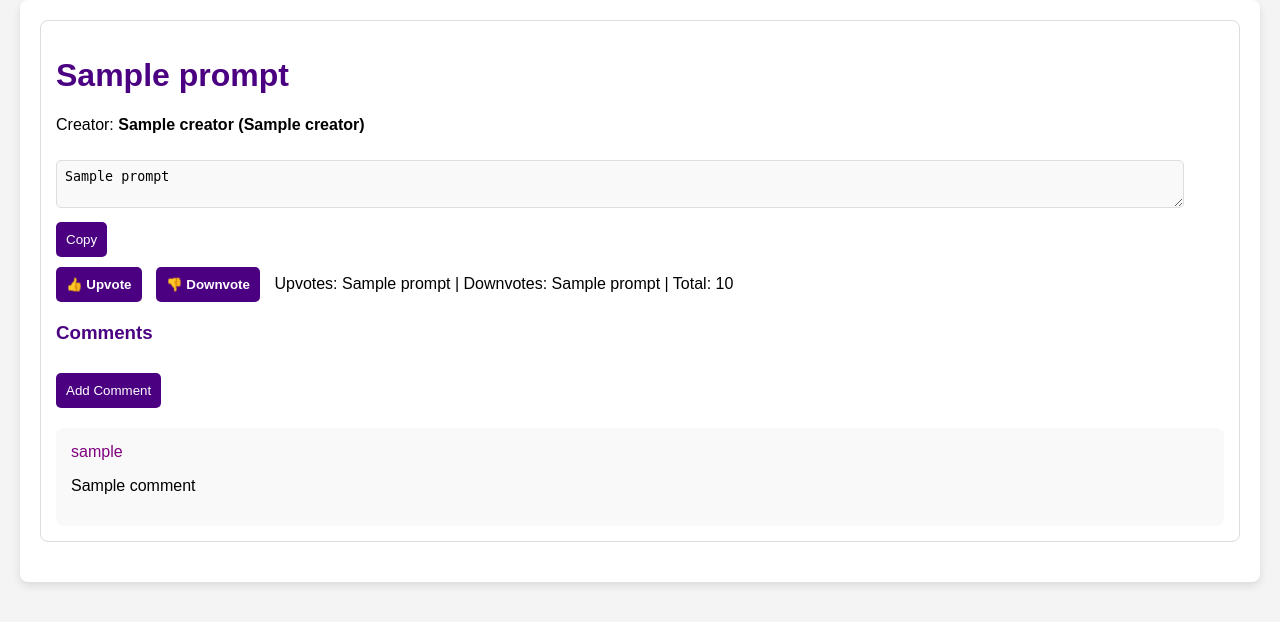
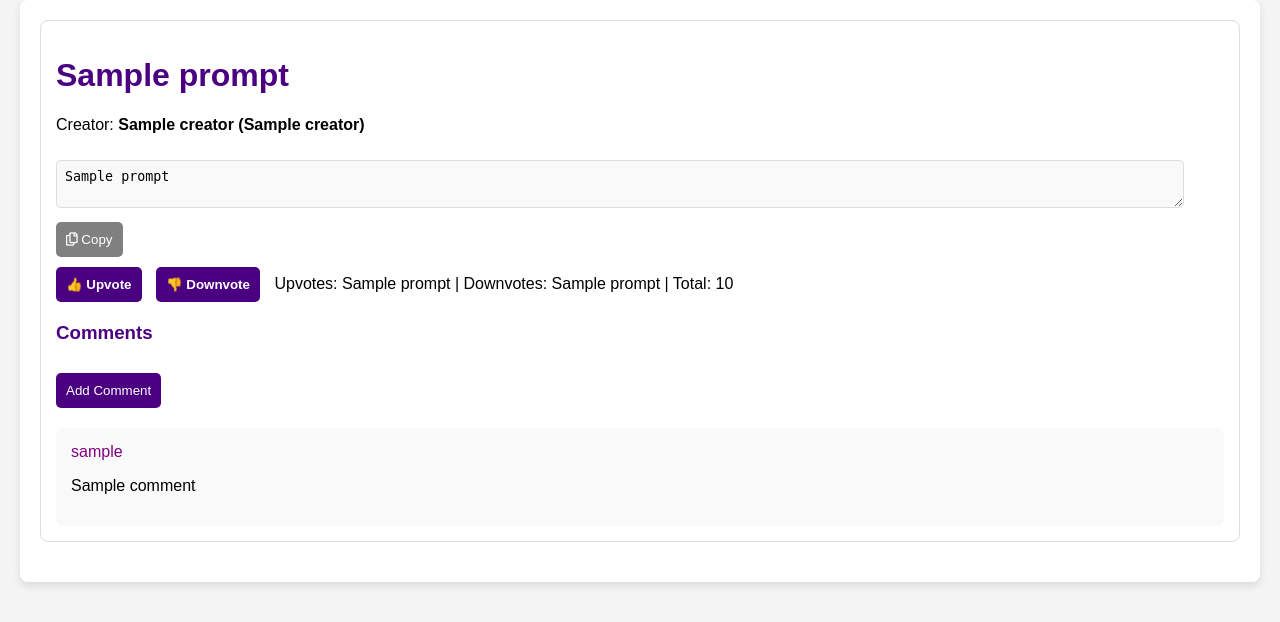
Before and after one commit to The-Orange-Squad/aidaweb-pren, a Flask app: template templates/prompt_single.html in a window 1280 px wide. Shown: the part 43-665 px from the top of the page. Run offline with Flask 3, Linux system fonts and the light colour scheme; the template is opened without the code that fills it: most values are stand-ins (such as "Sample title", 1, 10 or a date in 2020).

Commit message:
Refactor copy button in prompt_single.html for consistent styling and behavior

```diff
--- a/templates/prompt_single.html
+++ b/templates/prompt_single.html
@@ -5,7 +5,7 @@
         <h1>{{ prompt[2] }}</h1>
         <p id="author">Creator: <b>{{ creator[1] }} ({{ creator[2] }})</b></p>
         <textarea readonly>{{ prompt[3] }}</textarea>
-        <button class="copy-button" data-clipboard-text="{{ prompt[3] }}">Copy</button>
+        <button class="copy-button delete-button" data-clipboard-text="{{ prompt[3] }}"><i class="far fa-copy"></i> Copy</button>
     </div>
     <div class="prompt-votes">
         <button class="vote-btn upvote" data-prompt-id="{{ prompt[0] }}" data-vote-type="1">👍 Upvote</button>
```
